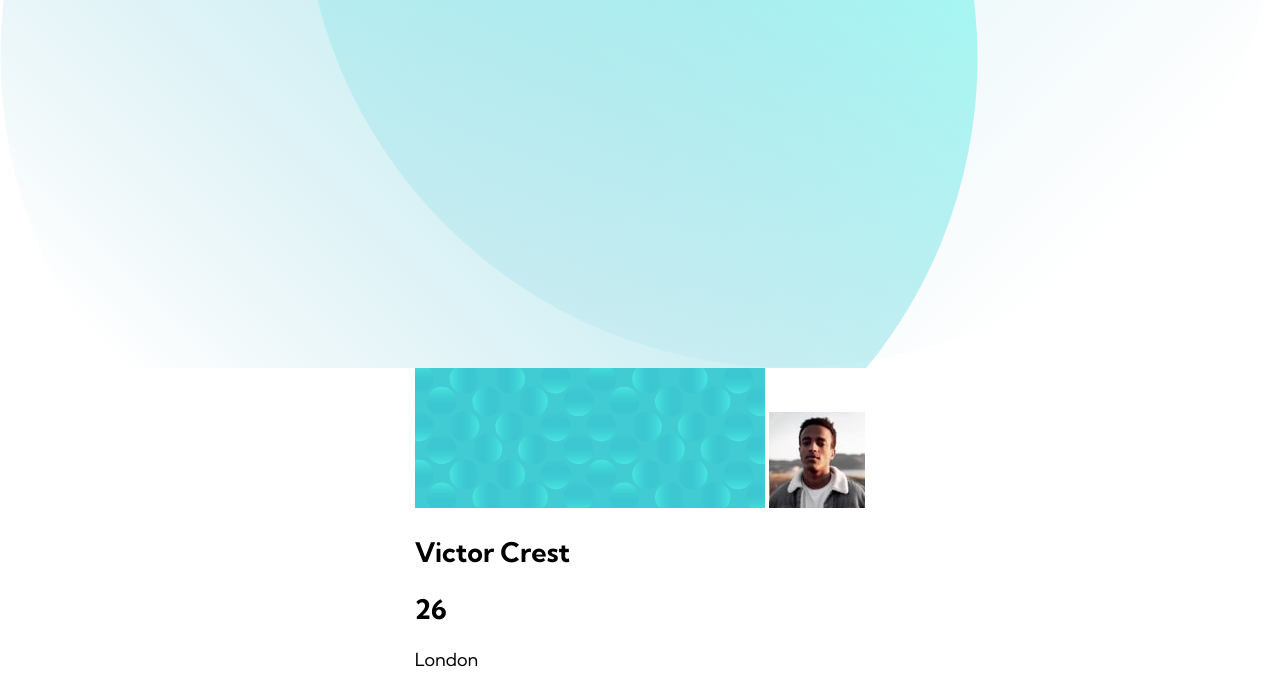
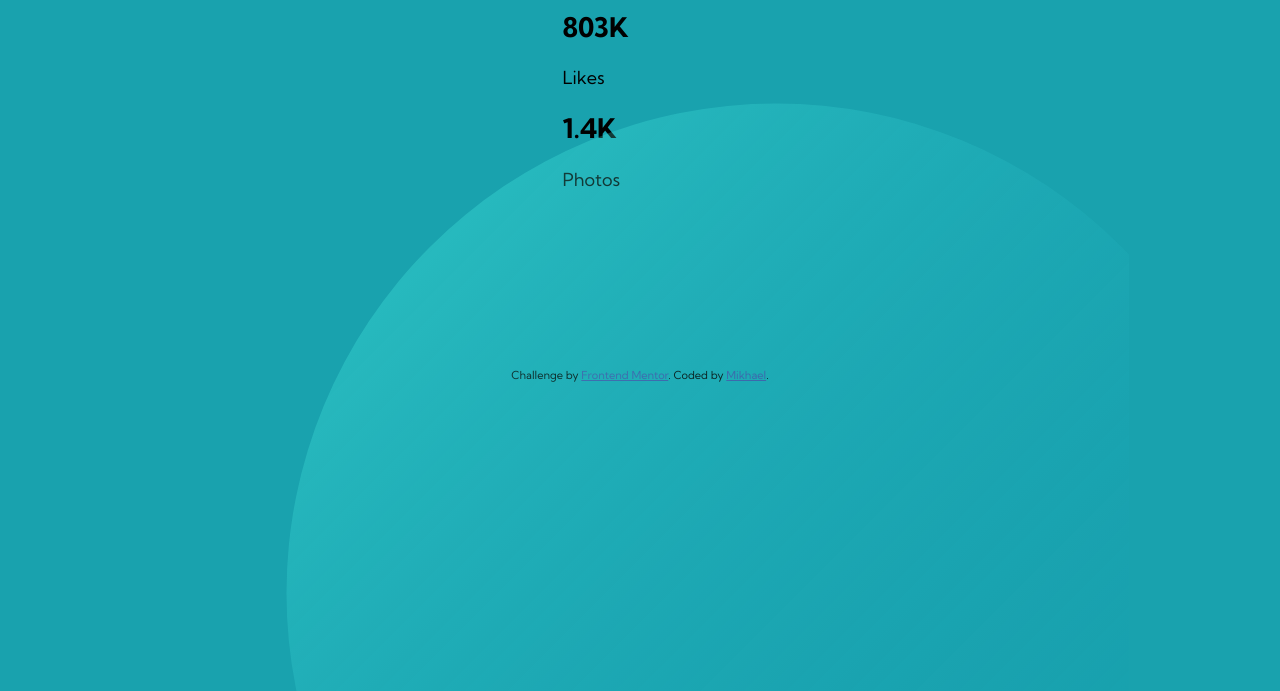
Before and after one commit to mikhael7/profile-card-component, a plain HTML site: page index.html in a window 1280 px wide. Shown: the part 432-1123 px from the top of the page. After the commit the page ends 814 px from the top, so only its background shows below. Drawn offline with Linux system fonts and the light colour scheme.

Commit message:
update background

```diff
--- a/index.html
+++ b/index.html
@@ -28,16 +28,14 @@
 <body>
   <main>
     <div class="background-image">
-      <!-- <div class="top-left"></div>
-      <div class="bottom-right"></div> -->
-      <!-- <img src="./images/bg-pattern-top.svg" alt="bg-pattern-top" width="50%" class="bg-top">
-      <img src="./images/bg-pattern-bottom.svg" alt="bg-pattern-bottom" width="50%" class="bg-bottom"> -->
+      <img src="./images/bg-pattern-top.svg" alt="bg-pattern-top" class="bg-top">
+      <img src="./images/bg-pattern-bottom.svg" alt="bg-pattern-bottom" class="bg-bottom">
     </div>
     <section class="card">
-      <div class="background-card">
+      <!-- <div class="background-card">
         <img src="./images/bg-pattern-card.svg" alt="bg-pattern-card">
         <img src="./images/image-victor.jpg" alt="image-victor">
-      </div>
+      </div> -->
       <div class="card-body">
         <h1>Victor Crest</h1>
         <h2>26</h2>
--- a/style.css
+++ b/style.css
@@ -32,7 +32,7 @@
 html,
 body {
     margin: 0;
-    /* background-color: var(--color-dark-cyan); */
+    background-color: var(--color-dark-cyan);
     font-size: var(--font-size-default);
     font-weight: var(--font-weight-normal);
     font-family: "Kumbh Sans", Arial, Helvetica, sans-serif;
@@ -46,23 +46,26 @@ main {
     align-items: center;
     display: flex;
     min-height: 100vh;
-    width: 100vw;
 }
 
 main>div.background-image {
-    z-index: -1;
-    width: 100vw;
-    height: 100vh;
-    background-image: url('./images/bg-pattern-top.svg'), url('./images/bg-pattern-bottom.svg');
-    background-position: top left, bottom right;
-    background-repeat: no-repeat, no-repeat;
+    display: flex;
+    flex-direction: column;
+    overflow: hidden;
+    position: fixed;
+    min-height: 100vh;
 }
 
-/* main>div.background-image>div.top-left {
-    background-image: url('./images/bg-pattern-top.svg');
-    position: absolute;
-    flex: 1;
-    padding: 1rem;
+main>div.background-image>img.bg-top {
+    top: 0;
+    left: 0;
     width: 100%;
-    height: 100%;
-} */
+    transform: translate(-7.5rem, -7.5rem);
+}
+
+main>div.background-image>img.bg-bottom {
+    bottom: 0;
+    right: 0;
+    width: 100%;
+    transform: translate(7.5rem, 7.5rem);
+}
```
